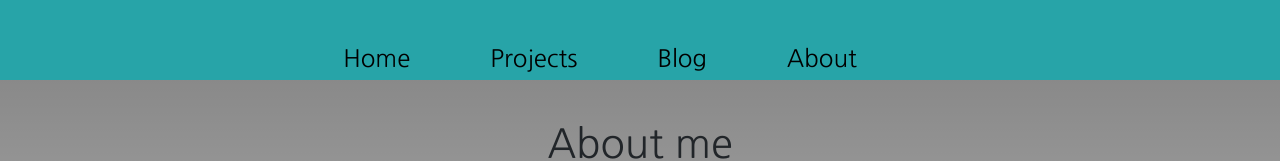
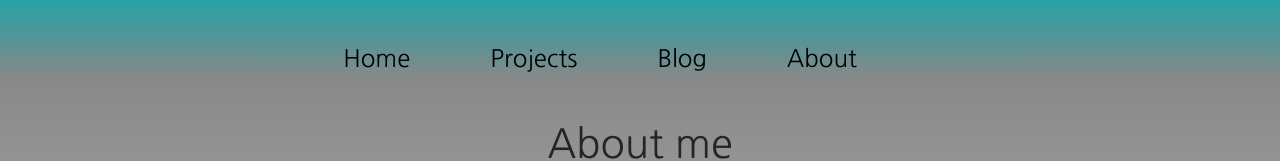
Before and after one commit to tehzwen/website, a React (Create React App) app: page /about in a window 1280 px wide. Shown: the top 161 px of the page. Built offline with nearby package versions, Linux system fonts and the light colour scheme.

Commit message:
added transparency to header

```diff
--- a/src/App.css
+++ b/src/App.css
@@ -130,7 +130,7 @@
 }
 
 .Siteheader{
-  background-color: #27a4a8;
+  background:linear-gradient(#27a4a8,transparent);
   display: flex;
   min-height: 10vh;
   justify-content: center;
```
